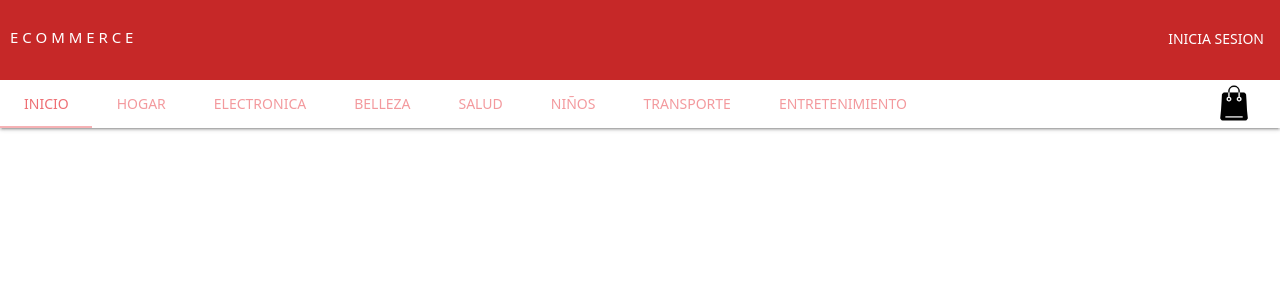
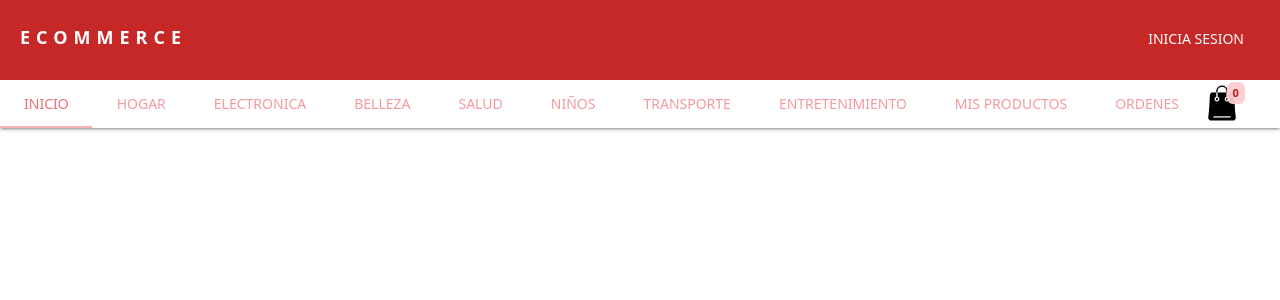
Before and after one commit to pmisas/angular_ecommerce, an Angular app in the folder angular-ecommerce/: page / in a window 1280 px wide. Shown: the top 300 px of the page. Built offline with nearby package versions, Linux system fonts and the light colour scheme.

Commit message:
navbar-casi lista

```diff
--- a/angular-ecommerce/src/app/layout/navigation/navigation.component.css
+++ b/angular-ecommerce/src/app/layout/navigation/navigation.component.css
@@ -2,18 +2,34 @@
     height: 80px;
     display: flex ;
     justify-content:  space-between;
-    padding-left: 10px;
+    padding-right: 20px;
+    padding-left: 20px;
     padding-top: 5px;
 }
 
+.cart{
+    position: absolute;
+    right: 3%;
+}
+
 img{
-    margin-left: 20px;
     height: 40px;
-    position: absolute;
-    right: 2%;
     margin-top: 3px;
 
 }
+
+.badge{
+    position: absolute;
+    margin-left: 25px;
+    font-size: 11px;
+    color: #b71c1c;
+    margin-top: 2px;
+    max-height: 22px;
+    min-width: 10px;
+    background-color: #ffcdd2f3;
+    border-radius: 30%;
+}
+
 img:hover{
     cursor: pointer;
 }
--- a/angular-ecommerce/src/app/layout/navigation/navigation.component.html
+++ b/angular-ecommerce/src/app/layout/navigation/navigation.component.html
@@ -49,8 +49,8 @@
 <!-- Dropdown Structure -->
 <nav class="nav-extended ">
     <div class="nav-top red darken-3">
-        <div>
-            E C O M M E R C E
+        <div style="font-weight: 600; font-size:larger; letter-spacing: 6px;">
+            ECOMMERCE
         </div>
         <div>
             <a class="waves-effect waves-teal btn-flat">INICIA SESION</a>
@@ -69,8 +69,15 @@
             <li class="tab"><a href="#test6">NIÑOS</a></li>
             <li class="tab"><a href="#test7">TRANSPORTE</a></li>
             <li class="tab"><a href="#test8">ENTRETENIMIENTO</a></li>
+            <li class="tab"><a href="#test8">Mis Productos</a></li>
+            <li class="tab"><a href="#test8">Ordenes</a></li>
         </ul>
+        <div class="cart">
+            <span class="badge" style="margin-right: 4.5%;">0</span>
             <img src="assets/images/navbar/bag.png" (click)="cart.show()">
+        </div>
+
+
     </div>
 
 </nav>
--- a/angular-ecommerce/src/app/shared/components/cart/cart.component.css
+++ b/angular-ecommerce/src/app/shared/components/cart/cart.component.css
@@ -1,8 +1,8 @@
 .cart{
-    background-color: aqua;
     width: 250px;
     text-align: center;
     max-height: 200px;
     margin-left: auto;
     margin-right: 15px;
+    z-index: 50;
 }
--- a/angular-ecommerce/src/app/shared/components/cart/cart.component.html
+++ b/angular-ecommerce/src/app/shared/components/cart/cart.component.html
@@ -1,7 +1,7 @@
 <ng-container *ngIf="cart">
 
-    <div class="cart">
-        <p>cart works!</p>
+    <div class="cart z-depth-1">
+        <p>EL CARRITO ESTA VACIO</p>
         {{cart}}
     </div>
 
```
